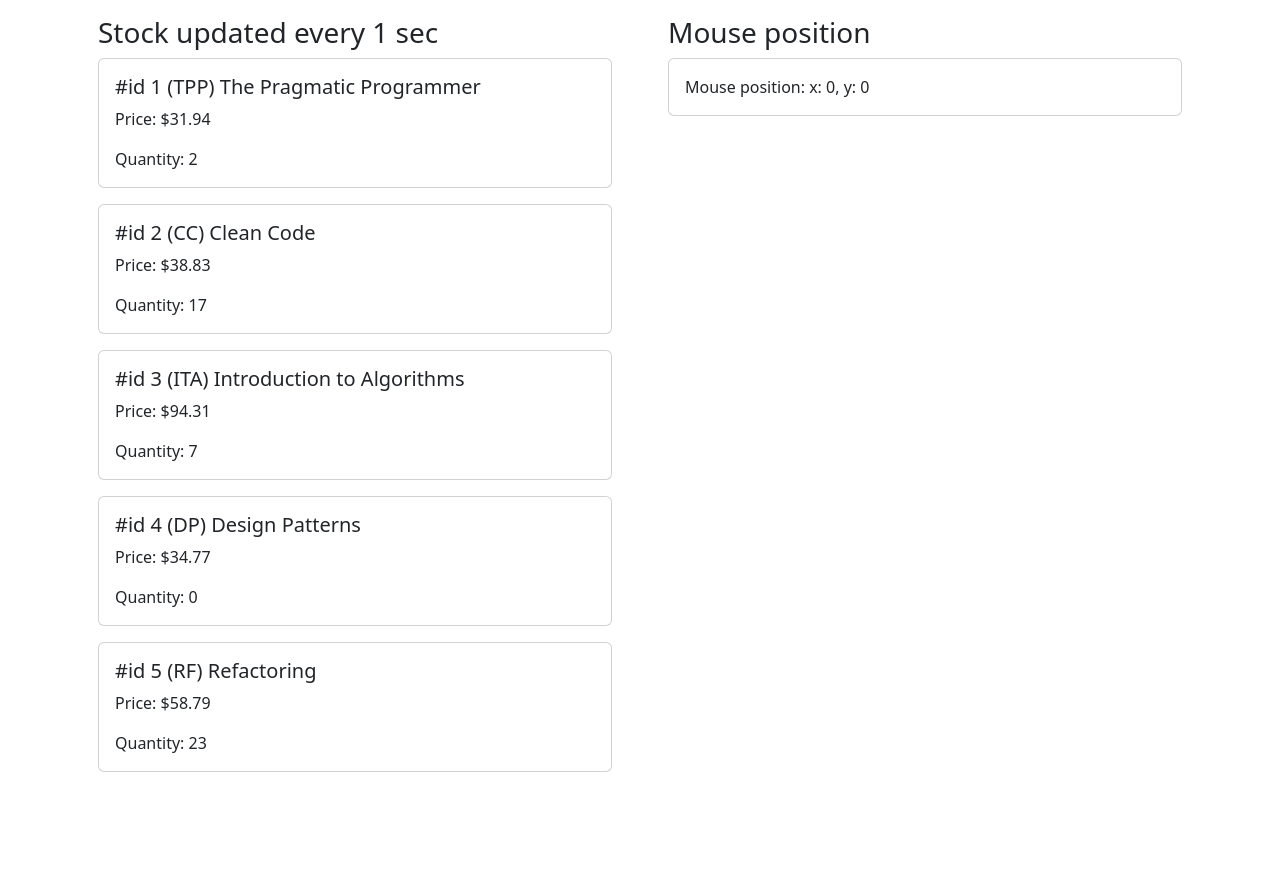
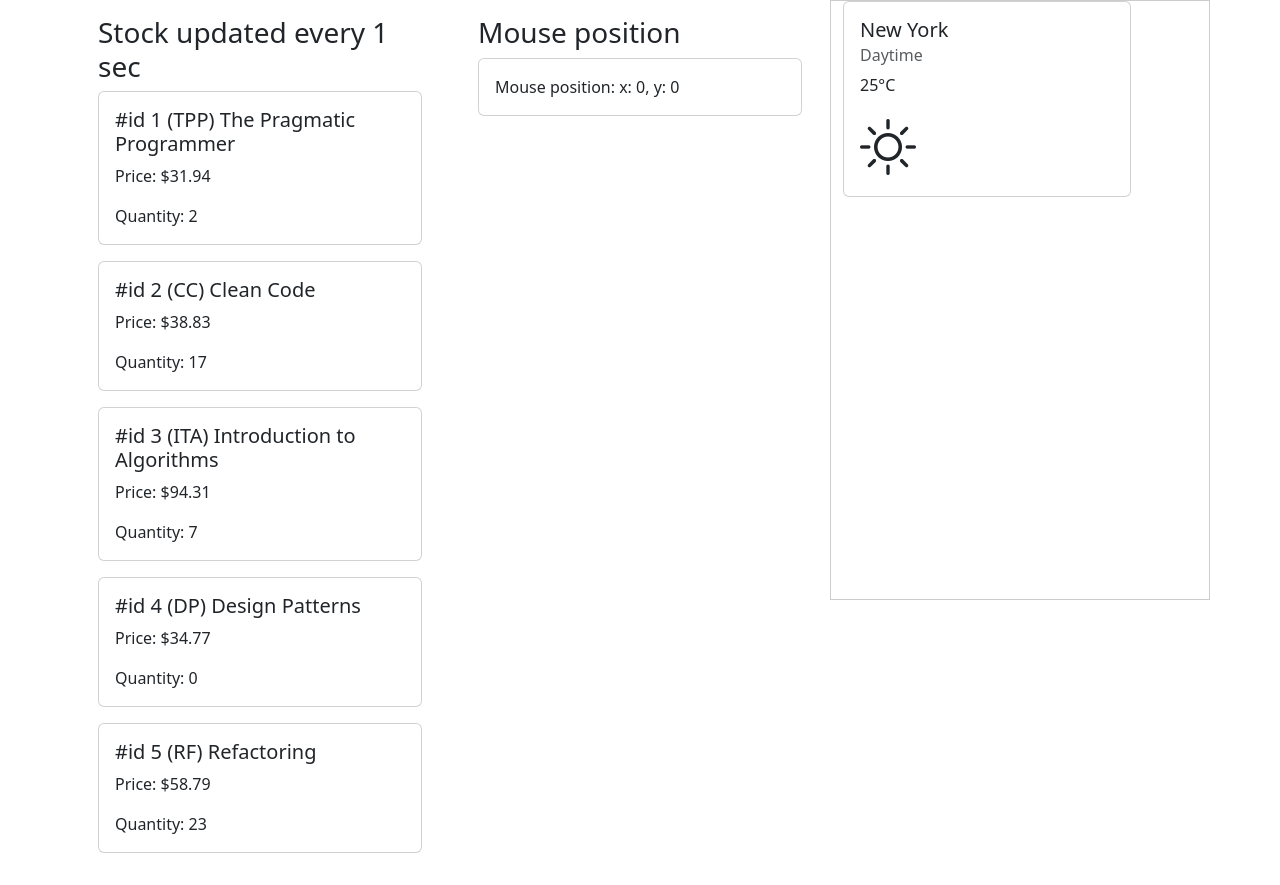
Before and after one commit to vafanasenka/lesson-app, a React (Create React App) app: page / in a window 1280 px wide. Before the commit the page ends 804 px from the top, so only its background shows below. Built offline with nearby package versions, Linux system fonts and the light colour scheme.

Commit message:
draggable Weather widget template

```diff
--- a/package.json
+++ b/package.json
@@ -9,9 +9,11 @@
     "@types/react": "^18.3.3",
     "@types/react-dom": "^18.3.0",
     "bootstrap": "^5.3.3",
+    "bootstrap-icons": "^1.11.3",
     "prop-types": "^15.8.1",
     "react": "^18.3.1",
     "react-dom": "^18.3.1",
+    "react-draggable": "^4.4.6",
     "react-scripts": "^5.0.1",
     "typescript": "^4.9.5",
     "web-vitals": "^2.1.0"
--- a/src/App.tsx
+++ b/src/App.tsx
@@ -2,16 +2,33 @@
 import data from "./data/stocks.json";
 import StockList from "./features/StockList/StockList";
 import MousePosition from "./features/MousePosition/MousePosition";
+import WeatherWidget from "./features/WeatherWidget/WeatherWidget";
 
 function App() {
   return (
     <div className="container">
       <div className="row">
-        <div className="col-md-6">
+        <div className="col-md-4">
           <StockList stocks={data} />
         </div>
-        <div className="col-md-6">
+        <div className="col-md-4">
           <MousePosition />
+        </div>
+        <div
+          id="weather-widget-container"
+          className="col-md-4"
+          style={{
+            position: "relative",
+            height: "600px",
+            border: "1px solid #ccc",
+          }}
+        >
+          <WeatherWidget
+            location="New York"
+            temperature={25}
+            isDaytime={true}
+            bounds="#weather-widget-container"
+          />
         </div>
       </div>
     </div>
--- /dev/null
+++ b/src/features/WeatherWidget/WeatherWidget.tsx
@@ -0,0 +1,34 @@
+import React from "react";
+import Draggable from "react-draggable";
+import 'bootstrap-icons/font/bootstrap-icons.css';
+
+interface WeatherWidgetProps {
+  location: string;
+  temperature: number;
+  isDaytime: boolean;
+  bounds: string;
+}
+
+const WeatherWidget: React.FC<WeatherWidgetProps> = ({
+  location,
+  temperature,
+  isDaytime,
+  bounds
+}) => {
+  return (
+    <Draggable bounds={bounds}>
+      <div className="card" style={{ width: "18rem", cursor: "move" }}>
+        <div className="card-body">
+          <h5 className="card-title">{location}</h5>
+          <h6 className="card-subtitle mb-2 text-muted">
+            {isDaytime ? "Daytime" : "Nighttime"}
+          </h6>
+          <p className="card-text">{temperature}°C</p>
+          <i className={`bi ${isDaytime ? 'bi-sun' : 'bi-moon'} display-4`}></i>
+        </div>
+      </div>
+    </Draggable>
+  );
+};
+
+export default WeatherWidget;
```
Also changed, not shown: 2 other files (tests, documents, lock files or other folders).
